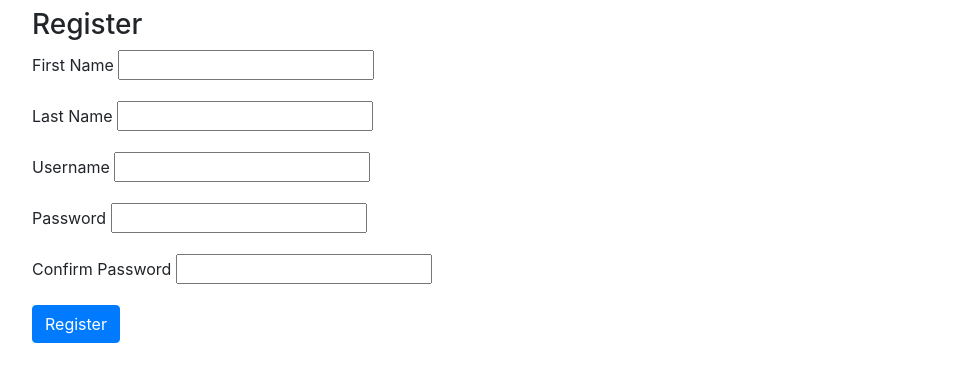
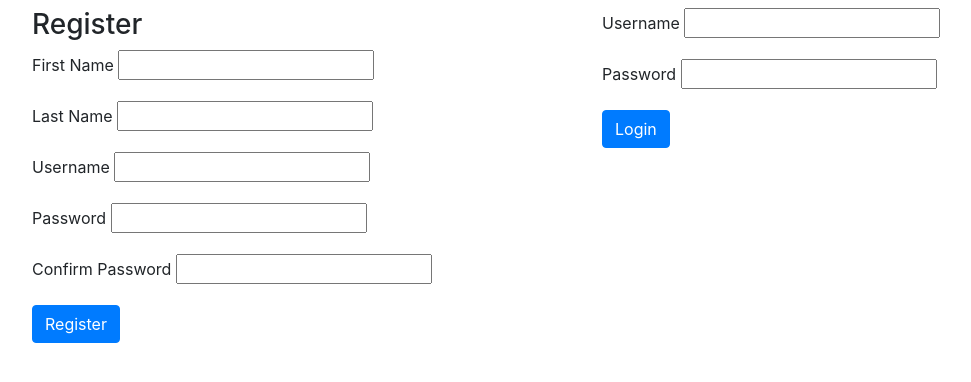
Before and after one commit to rickyrod4/CodingDojoWall, a Python web app: template home/templates/index.html in a window 1280 px wide. Shown: the part 48-430 px from the top of the page, without its empty margins (53-1024 px from the left). Run offline with Jinja, Linux system fonts and the light colour scheme; the template is opened without the code that fills it, so the values that code supplies are empty; some libraries are stand-ins or nearby versions.

Commit message:
index forms created

```diff
--- a/home/templates/index.html
+++ b/home/templates/index.html
@@ -42,7 +42,17 @@
                 </form>
             </div>
             <div class="col">
-
+                <form action="/register" method="POST">
+                    <div class="form-group">
+                        <label for="username">Username</label>
+                        <input type="text" name="username" id="username">
+                    </div>
+                    <div class="form-group">
+                        <label for="password">Password</label>
+                        <input type="password" name="password" id="password">
+                    </div>
+                    <button type="submit" class="btn btn-primary">Login</button>
+                </form>
 
             </div>
         </div>
```
